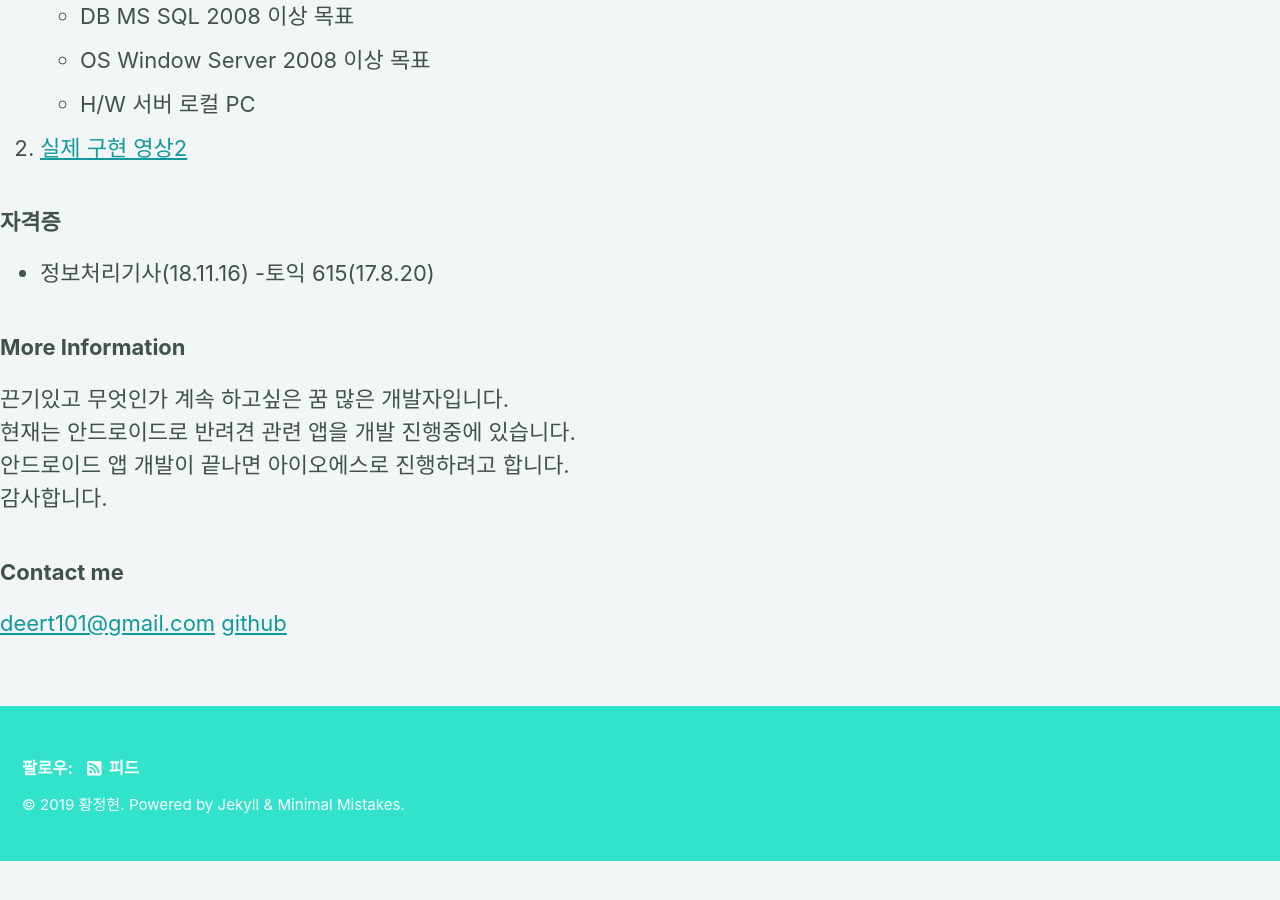
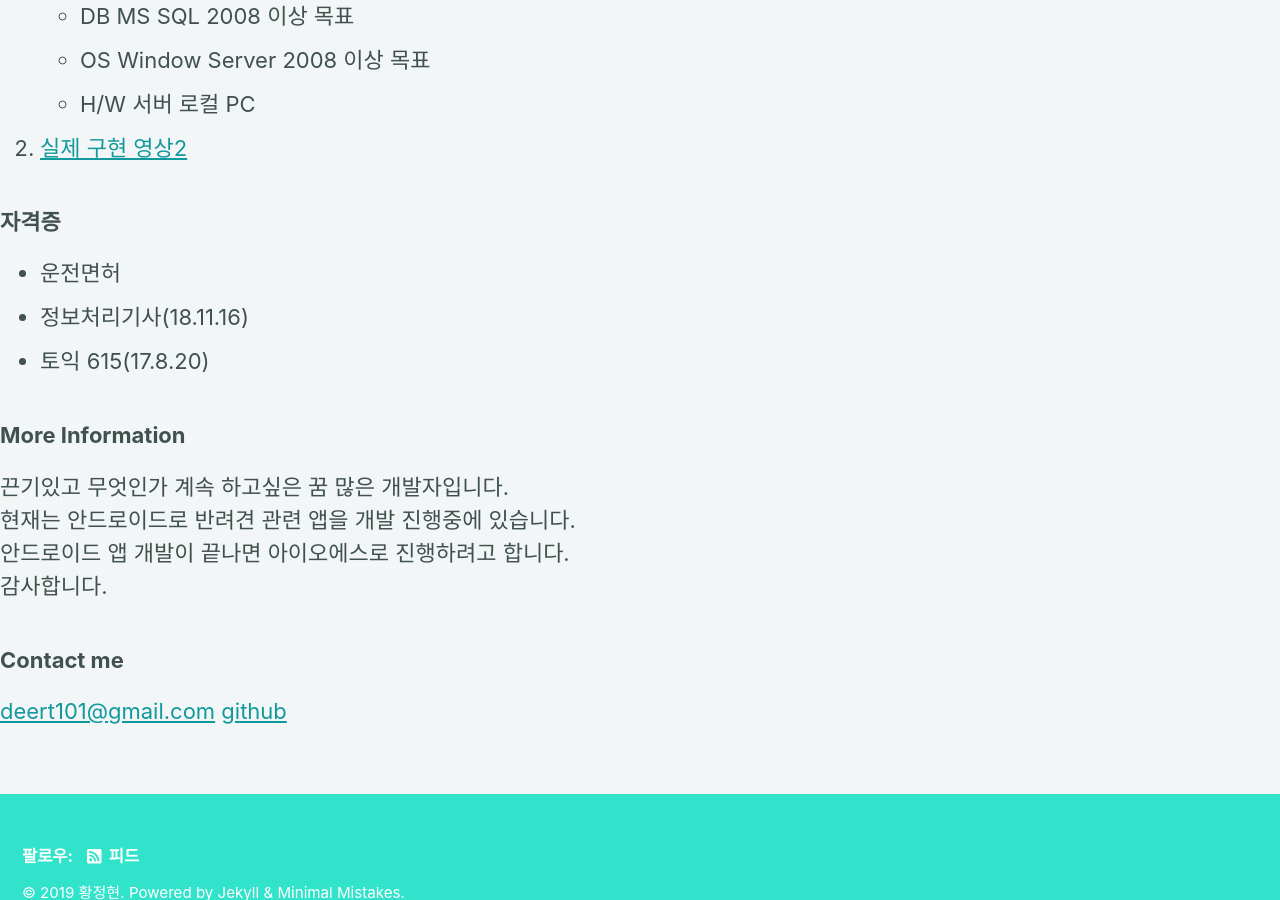
Before and after one commit to JHHWANG01/JHHWANG01.github.io, a Jekyll site: the page built from _pages/about.md, in a window 1280 px wide and 900 px high, scrolled down 1668 px. Built offline with Jekyll 4.4.1, drawn with Linux system fonts in a browser that asks for light colours; cached includes are drawn as plain includes; nearby versions of some CDN libraries; our own code applies the rules of GitHub Pages for plain Markdown files; before the commit the page ends 2529 px from its top, so only the background shows below that.

Commit message:
Update about.md

```diff
--- a/_pages/about.md
+++ b/_pages/about.md
@@ -52,8 +52,10 @@ toc: true
 
 
 ### 자격증
+- 운전면허
 - 정보처리기사(18.11.16)
--토익 615(17.8.20)
+- 토익 615(17.8.20)
+
 
 ### More Information
 
```
